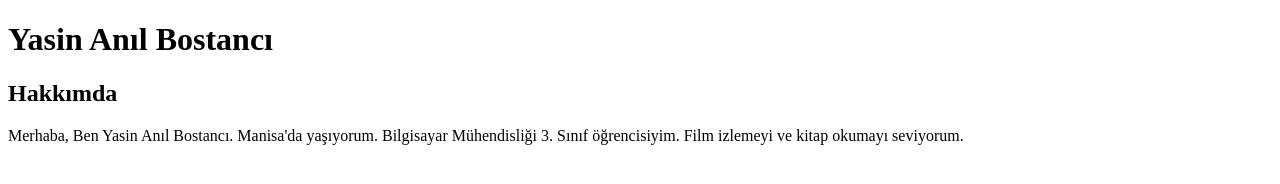
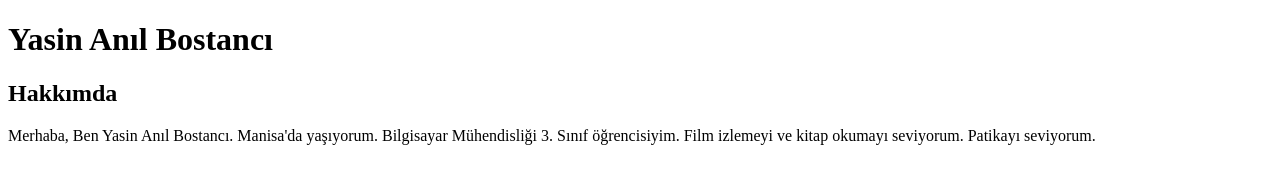
Before and after one commit to yasinanilboss/firstwebsite-patika, a plain HTML site: page index.html in a window 1280 px wide. Drawn offline with Linux system fonts and the light colour scheme.

Commit message:
changes made from theia lab environment

```diff
--- a/index.html
+++ b/index.html
@@ -10,7 +10,7 @@
     <h1>Yasin Anıl Bostancı</h1>
     <h2>Hakkımda</h2>
     <p>Merhaba, Ben Yasin Anıl Bostancı. Manisa'da yaşıyorum. Bilgisayar Mühendisliği 3. Sınıf öğrencisiyim. Film izlemeyi
-        ve kitap okumayı seviyorum.
+        ve kitap okumayı seviyorum. Patikayı seviyorum.
     </p>
 
 </body>
```
Also changed, not shown: supported-browsers.txt (added).
